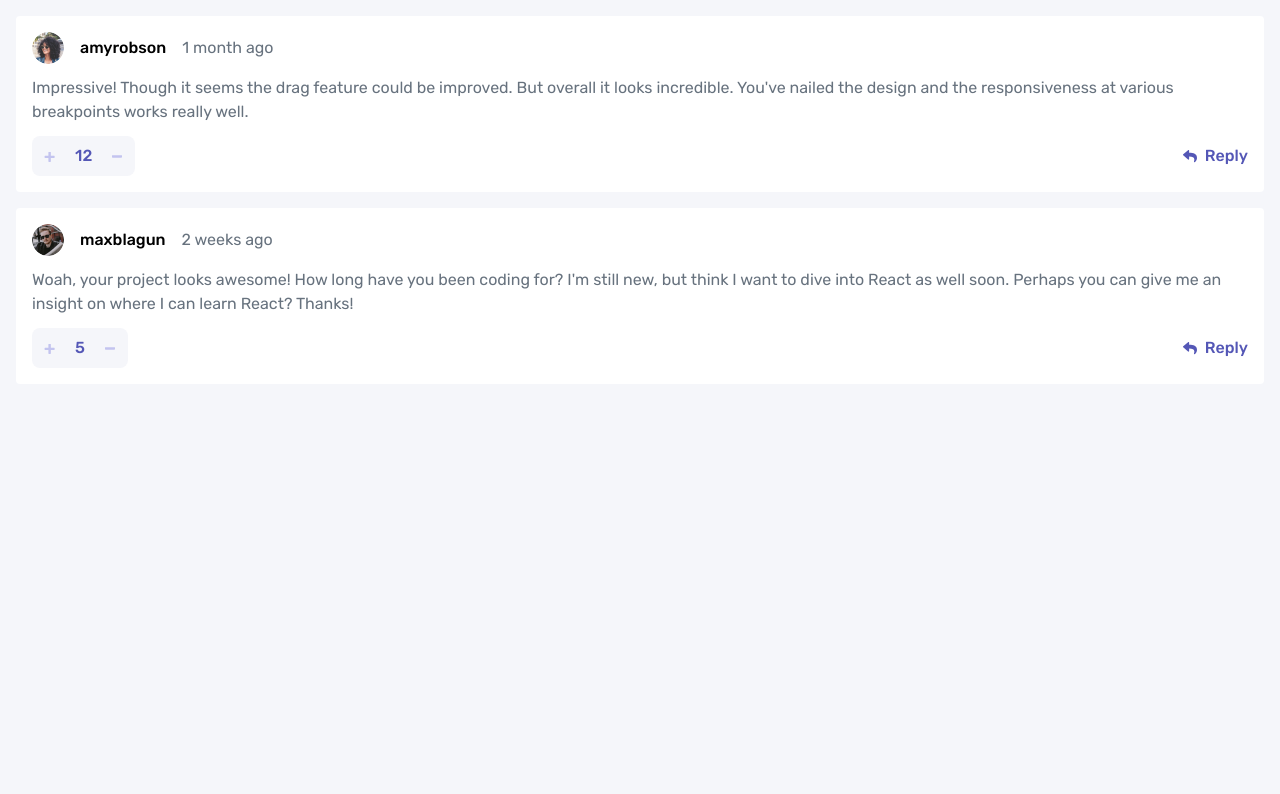
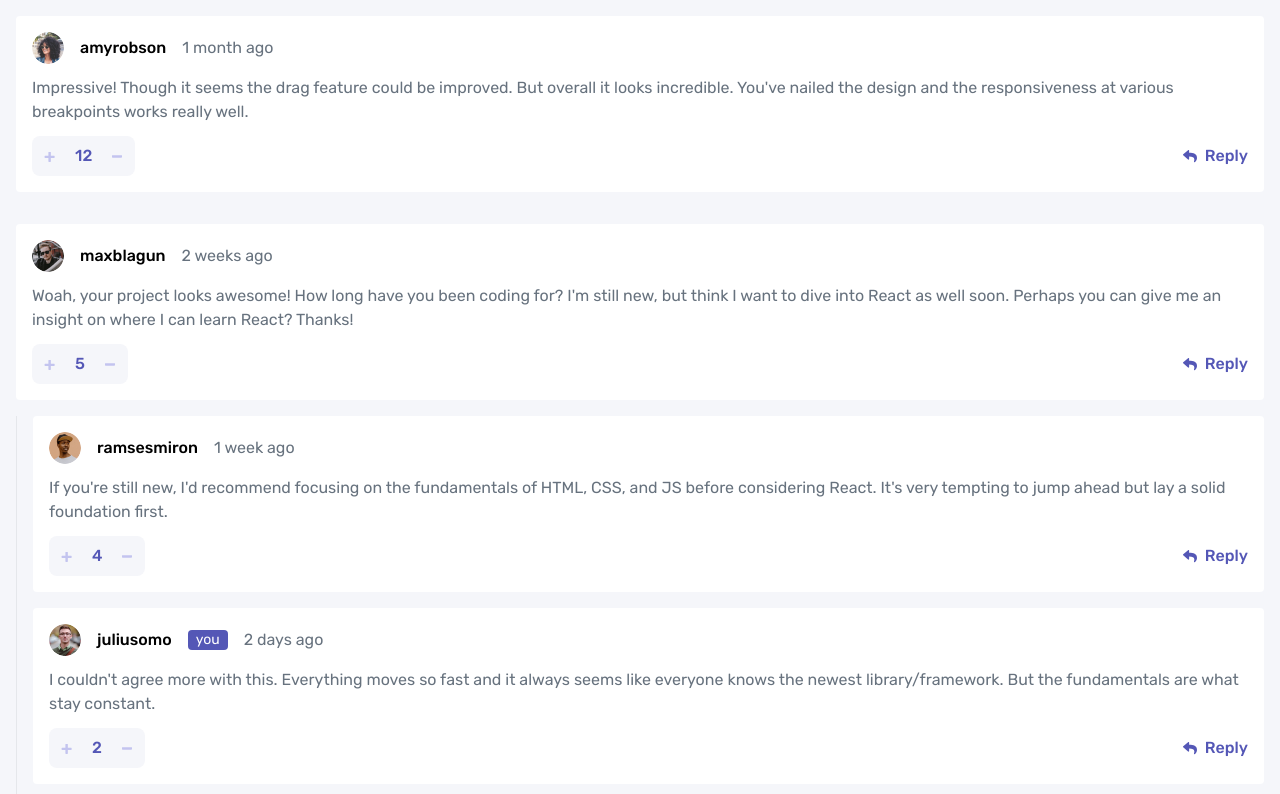
Before and after one commit to Biolater/Interactive-comments-section, a React (Vite) app: page / in a window 1280 px wide. Shown: the top 794 px of the page. Built offline with nearby package versions, Linux system fonts and the light colour scheme.

Commit message:
enhance comment component with owner indication and reply handling

```diff
--- a/index.html
+++ b/index.html
@@ -19,7 +19,7 @@
   <body>
     <div
       id="root"
-      class="bg-neutral-veryLightGray h-svh"
+      class="bg-neutral-veryLightGray min-h-svh"
     ></div>
     <script type="module" src="/src/main.tsx"></script>
   </body>
--- a/src/components/CommentItem.tsx
+++ b/src/components/CommentItem.tsx
@@ -4,8 +4,13 @@ import PlusIcon from "./icons/PlusIcon";
 import MinusIcon from "./icons/MinusIcon";
 import ReplyIcon from "./icons/ReplyIcon";
 
-const CommentItem: React.FC<{ comment: Comment }> = ({ comment }) => {
+const CommentItem: React.FC<{
+  comment: Comment;
+  isOwner?: boolean;
+  currentUsername?: string;
+}> = ({ comment, isOwner, currentUsername }) => {
   return (
+    <div className="flex flex-col gap-4">
       <div className="comment-item bg-neutral-white p-4 rounded flex flex-col gap-3">
         {/* Comment Header */}
         <header className="flex items-center gap-4">
@@ -15,6 +20,11 @@ const CommentItem: React.FC<{ comment: Comment }> = ({ comment }) => {
             className="w-8 h-8 rounded-full"
           />
           <span className="font-medium">{comment.user.username}</span>
+          {isOwner && (
+            <span className="text-white px-2 rounded text-sm bg-primary-moderateBlue">
+              you
+            </span>
+          )}
           <span className="text-neutral-grayishBlue">{comment.createdAt}</span>
         </header>
         {/* Comment Body */}
@@ -40,6 +50,20 @@ const CommentItem: React.FC<{ comment: Comment }> = ({ comment }) => {
           </div>
         </footer>
       </div>
+      {/* Replies */}
+      <div className="flex flex-col ps-4 border-s border-neutral-lightGrayishBlue">
+        {comment.replies &&
+          comment?.replies?.length > 0 &&
+          comment.replies.map((reply) => (
+            <CommentItem
+              key={reply.id}
+              comment={reply}
+              isOwner={reply.user.username === currentUsername}
+              currentUsername={currentUsername}
+            />
+          ))}
+      </div>
+    </div>
   );
 };
 
--- a/src/components/Comments.tsx
+++ b/src/components/Comments.tsx
@@ -2,14 +2,38 @@ import { useEffect, useState } from "react";
 import commentsData from "../data.json";
 import CommentItem from "./CommentItem";
 
-export type Comment = (typeof commentsData.comments)[0];
+export type Comment = {
+  id: number;
+  content: string;
+  createdAt: string;
+  score: number;
+  replyingTo?: string;
+  user: {
+    image: {
+      png: string;
+      webp: string;
+    };
+    username: string;
+  };
+  replies?: Comment[];
+};
 
 const Comments = () => {
   const [comments, setComments] = useState(commentsData.comments);
+
+  useEffect(() => {
+    setComments(commentsData.comments);
+  }, []);
+
   return (
     <div className="flex flex-col gap-4">
       {comments.map((comment) => (
-        <CommentItem key={comment.id} comment={comment} />
+        <CommentItem
+          key={comment.id}
+          comment={comment}
+          isOwner={comment.user.username === commentsData.currentUser.username}
+          currentUsername={commentsData.currentUser.username}
+        />
       ))}
     </div>
   );
```
Lines whose indentation alone changed are shown as unchanged.
